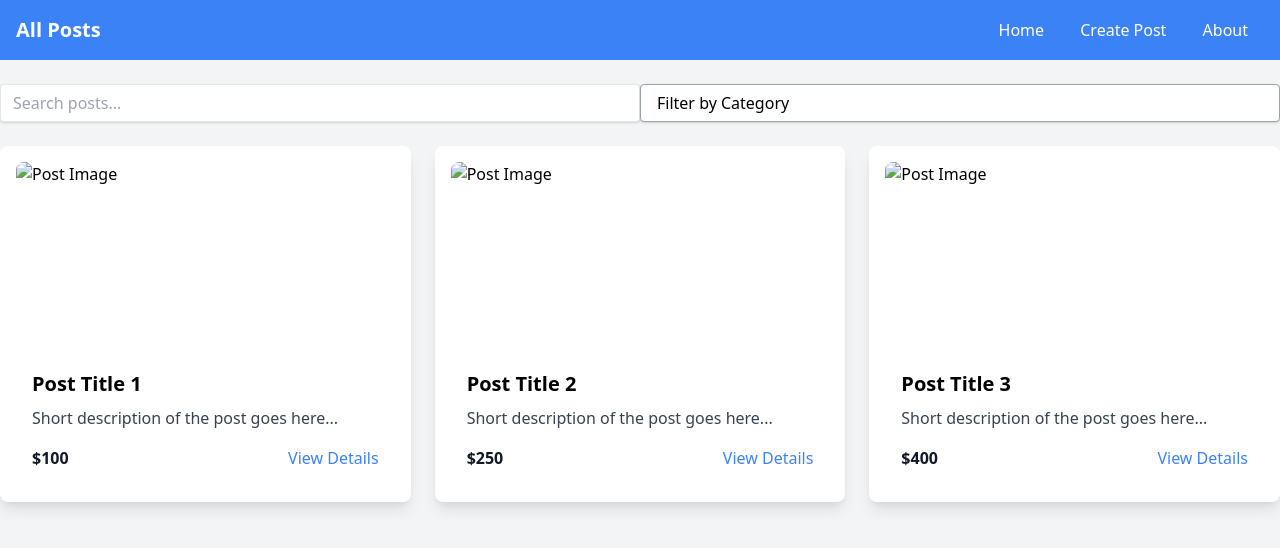
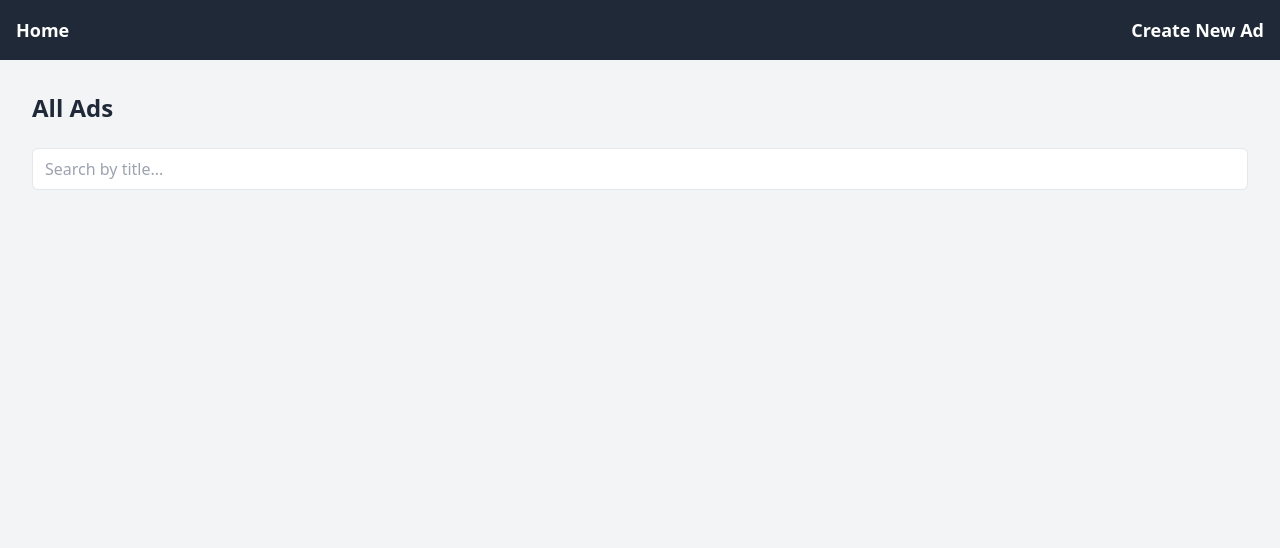
Before and after one commit to SharipovIskandar/NTRA, a PHP site: template view/adsDashboard.php in a window 1280 px wide. Shown: the top 548 px of the page. Run offline with PHP 8.4, Linux system fonts and the light colour scheme; the template is opened without the code that fills it, so the values that code supplies are empty; some libraries are stand-ins or nearby versions.

Commit message:
MINOR: ADS dashboard has been updated

```diff
--- a/view/adminDashboard.php
+++ b/view/adminDashboard.php
@@ -12,7 +12,7 @@ try {
     $statuses = $stmt_status->fetchAll(PDO::FETCH_ASSOC);
 
 } catch (PDOException $e) {
-    echo "Bog'lanishda xato: " . $e->getMessage();
+    echo "Connection Error: " . $e->getMessage();
 }
 ?>
 
@@ -26,8 +26,10 @@ try {
 </head>
 <body class="bg-gray-100">
 <div class="container mx-auto p-8">
+    <!-- Link with "<-" symbol -->
+    <a href="/adsDashboard" class="text-gray-600 text-xl mb-4 inline-block"><-</a>
     <h1 class="text-2xl font-bold mb-6 text-gray-800">Create New Ad</h1>
-    <form class="bg-white p-6 rounded-lg shadow-lg" action="/dashboard">
+    <form class="bg-white p-6 rounded-lg shadow-lg" action="/createAds">
         <div class="mb-4">
             <label for="title" class="block text-gray-700 font-bold mb-2">Ad Title</label>
             <input type="text" name="title" id="title" placeholder="Enter Ad Title" class="w-full px-3 py-2 border rounded-md focus:outline-none focus:ring focus:border-blue-300">
--- a/view/adsDashboard.php
+++ b/view/adsDashboard.php
@@ -1,91 +1,85 @@
+<?php
+
+use App\DB;
+use PDO;
+
+try {
+    $pdo = DB::connect();
+
+    $query = "
+        SELECT
+            ads.id, ads.title, ads.description, ads.address, ads.price, ads.rooms, ads.created_at,
+            users.username AS user_name,
+            branch.address AS branch_address,
+            status.name AS status_name
+        FROM ads
+        JOIN users ON ads.user_id = users.id
+        JOIN branch ON ads.branch_id = branch.id
+        JOIN status ON ads.status_id = status.id
+    ";
+
+    $stmt = $pdo->query($query);
+    $posts = $stmt->fetchAll(PDO::FETCH_ASSOC);
+
+} catch (PDOException $e) {
+    echo "Connection Error: " . $e->getMessage();
+}
+?>
+
 <!DOCTYPE html>
 <html lang="en">
-
 <head>
     <meta charset="UTF-8">
     <meta name="viewport" content="width=device-width, initial-scale=1.0">
-    <title>All Posts</title>
+    <title>All Ads</title>
     <link href="https://cdn.jsdelivr.net/npm/tailwindcss@2.2.19/dist/tailwind.min.css" rel="stylesheet">
 </head>
-
 <body class="bg-gray-100">
 <!-- Navbar -->
-<nav class="bg-blue-500 p-4">
-    <div class="max-w-7xl mx-auto flex justify-between items-center">
-        <a href="#" class="text-white text-xl font-bold">All Posts</a>
-        <div>
-            <a href="/" class="text-white px-4">Home</a>
-            <a href="/createAds" class="text-white px-4">Create Post</a>
-            <a href="" class="text-white px-4">About</a>
-        </div>
+<nav class="bg-gray-800 p-4">
+    <div class="container mx-auto flex justify-between items-center">
+        <a href="/" class="text-white font-bold text-lg">Home</a>
+        <a href="/createAds" class="text-white font-bold text-lg">Create New Ad</a>
     </div>
 </nav>
 
-<!-- Search and Filter -->
-<div class="max-w-7xl mx-auto mt-6">
-    <div class="flex justify-between items-center mb-6">
-        <!-- Search Bar -->
-        <div class="w-full md:w-1/2">
-            <input type="text" placeholder="Search posts..." class="shadow appearance-none border rounded w-full py-2 px-3 text-gray-700 leading-tight focus:outline-none focus:shadow-outline">
-        </div>
-        <!-- Filters -->
-        <div class="w-full md:w-1/2 flex justify-end">
-            <select class="block appearance-none w-full bg-white border border-gray-400 hover:border-gray-500 px-4 py-2 pr-8 rounded shadow leading-tight focus:outline-none focus:shadow-outline">
-                <option value="">Filter by Category</option>
-                <option value="electronics">Electronics</option>
-                <option value="vehicles">Vehicles</option>
-                <option value="real-estate">Real Estate</option>
-                <option value="services">Services</option>
-                <option value="jobs">Jobs</option>
-                <option value="others">Others</option>
-            </select>
-        </div>
+<div class="container mx-auto p-8">
+    <h1 class="text-2xl font-bold mb-6 text-gray-800">All Ads</h1>
+
+    <!-- Filter & Search -->
+    <div class="mb-6">
+        <input type="text" placeholder="Search by title..." class="w-full px-3 py-2 border rounded-md focus:outline-none focus:ring focus:border-blue-300">
     </div>
 
-    <!-- Posts List -->
-    <div class="grid grid-cols-1 md:grid-cols-2 lg:grid-cols-3 gap-6">
-        <!-- Post 1 -->
-        <div class="bg-white p-4 rounded-lg shadow-lg">
-            <img src="https://via.placeholder.com/150" alt="Post Image" class="w-full h-48 object-cover rounded-t-lg">
-            <div class="p-4">
-                <h2 class="text-xl font-bold mb-2">Post Title 1</h2>
-                <p class="text-gray-700">Short description of the post goes here...</p>
-                <div class="mt-4 flex justify-between items-center">
-                    <span class="text-gray-900 font-bold">$100</span>
-                    <a href="#" class="text-blue-500 hover:underline">View Details</a>
+    <div class="grid grid-cols-1 gap-6">
+        <?php foreach ($posts as $post): ?>
+            <div class="bg-white p-6 rounded-lg shadow-lg">
+                <h2 class="text-xl font-bold text-gray-800 mb-2"><?php echo htmlspecialchars($post['title']); ?></h2>
+                <p class="text-gray-600 mb-4"><?php echo htmlspecialchars($post['description']); ?></p>
+                <div class="text-gray-700 mb-2">
+                    <strong>User:</strong> <?php echo htmlspecialchars($post['user_name']); ?>
+                </div>
+                <div class="text-gray-700 mb-2">
+                    <strong>Branch:</strong> <?php echo htmlspecialchars($post['branch_address']); ?>
+                </div>
+                <div class="text-gray-700 mb-2">
+                    <strong>Status:</strong> <?php echo htmlspecialchars($post['status_name']); ?>
+                </div>
+                <div class="text-gray-700 mb-2">
+                    <strong>Address:</strong> <?php echo htmlspecialchars($post['address']); ?>
+                </div>
+                <div class="text-gray-700 mb-2">
+                    <strong>Price:</strong> $<?php echo htmlspecialchars($post['price']); ?>
+                </div>
+                <div class="text-gray-700 mb-2">
+                    <strong>Rooms:</strong> <?php echo htmlspecialchars($post['rooms']); ?>
+                </div>
+                <div class="text-gray-700">
+                    <strong>Created At:</strong> <?php echo htmlspecialchars($post['created_at']); ?>
                 </div>
             </div>
-        </div>
-
-        <!-- Post 2 -->
-        <div class="bg-white p-4 rounded-lg shadow-lg">
-            <img src="https://via.placeholder.com/150" alt="Post Image" class="w-full h-48 object-cover rounded-t-lg">
-            <div class="p-4">
-                <h2 class="text-xl font-bold mb-2">Post Title 2</h2>
-                <p class="text-gray-700">Short description of the post goes here...</p>
-                <div class="mt-4 flex justify-between items-center">
-                    <span class="text-gray-900 font-bold">$250</span>
-                    <a href="#" class="text-blue-500 hover:underline">View Details</a>
-                </div>
-            </div>
-        </div>
-
-        <!-- Post 3 -->
-        <div class="bg-white p-4 rounded-lg shadow-lg">
-            <img src="https://via.placeholder.com/150" alt="Post Image" class="w-full h-48 object-cover rounded-t-lg">
-            <div class="p-4">
-                <h2 class="text-xl font-bold mb-2">Post Title 3</h2>
-                <p class="text-gray-700">Short description of the post goes here...</p>
-                <div class="mt-4 flex justify-between items-center">
-                    <span class="text-gray-900 font-bold">$400</span>
-                    <a href="#" class="text-blue-500 hover:underline">View Details</a>
-                </div>
-            </div>
-        </div>
-
-        <!-- Add more posts here -->
+        <?php endforeach; ?>
     </div>
 </div>
 </body>
-
 </html>
```
